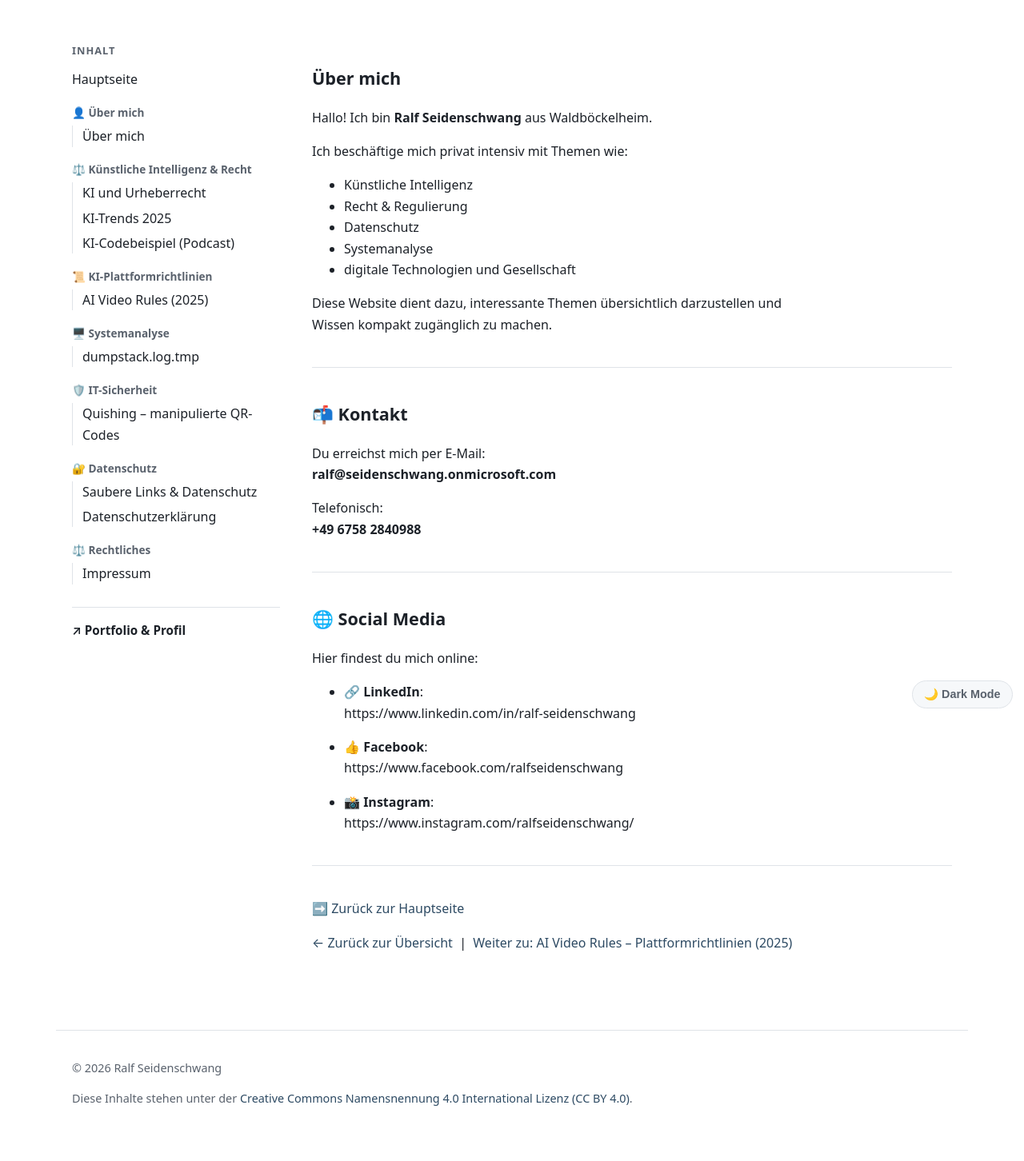
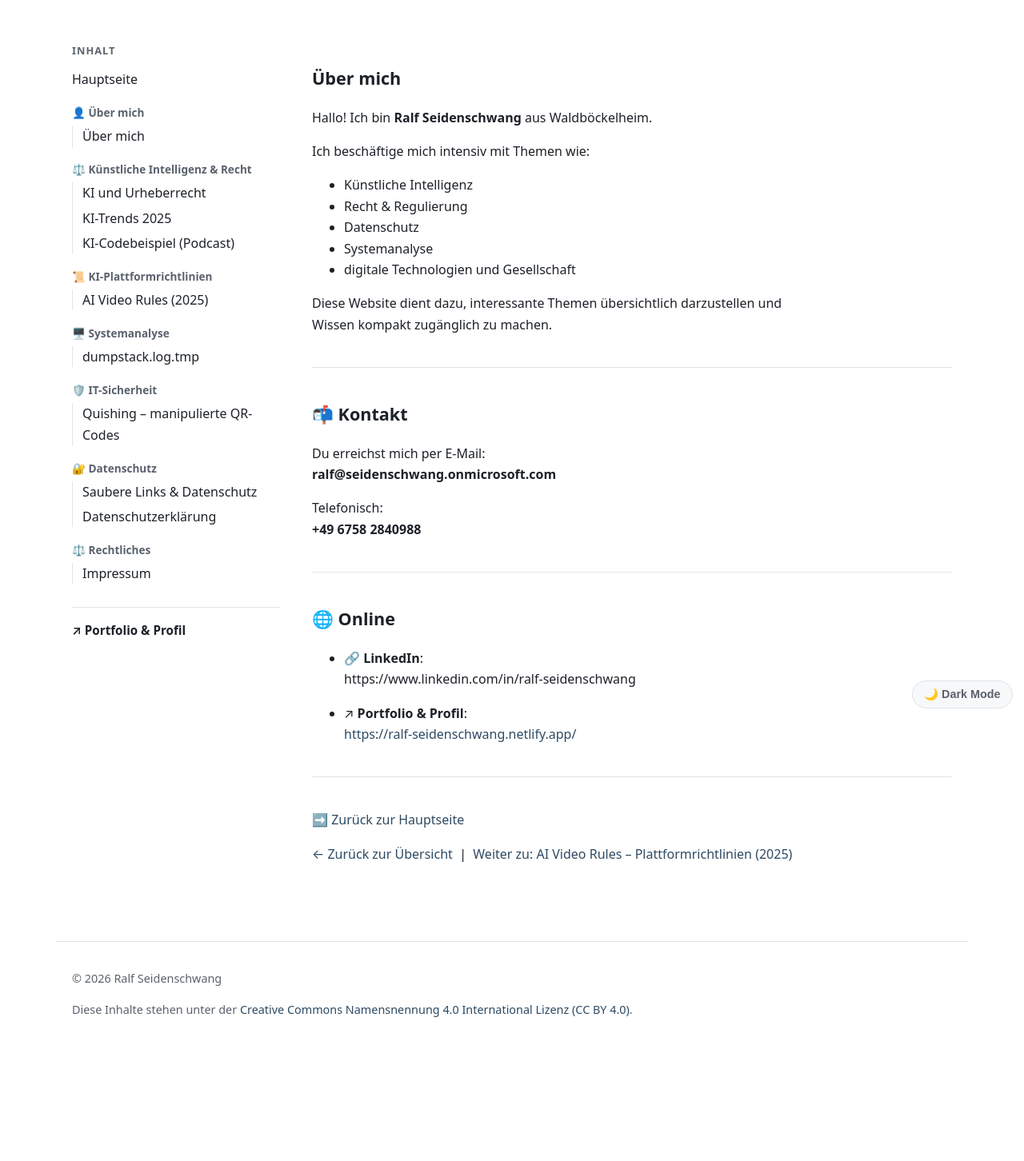
Before and after one commit to RalfSei/RalfSei.github.io, a Jekyll site: the page built from _pages/ueber-mich.md, in a window 1280 px wide. Shown: the whole page at 80% size. Built offline with Jekyll 4.4.1, drawn with Linux system fonts in a browser that asks for light colours; after the commit the page ends 1341 px from its top, so only the background shows below that.

Commit message:
Update ueber-mich.md

```diff
--- a/_pages/ueber-mich.md
+++ b/_pages/ueber-mich.md
@@ -4,7 +4,7 @@ title: "Über mich"
 permalink: /ueber-mich/
 nav: true
 nav_order: 5
-summary: "Informationen über Ralf Seidenschwang – Interessen, Tätigkeitsschwerpunkte und Social-Media-Profile."
+summary: "Informationen über Ralf Seidenschwang – Interessen, Tätigkeitsschwerpunkte und fachliche Profile."
 show_on_home: true
 ---
 
@@ -12,7 +12,7 @@ show_on_home: true
 
 Hallo! Ich bin **Ralf Seidenschwang** aus Waldböckelheim.
 
-Ich beschäftige mich privat intensiv mit Themen wie:
+Ich beschäftige mich intensiv mit Themen wie:
 
 - Künstliche Intelligenz
 - Recht & Regulierung
@@ -34,18 +34,13 @@ Telefonisch:
 
 ---
 
-## 🌐 Social Media
-
-Hier findest du mich online:
+## 🌐 Online
 
 - 🔗 **LinkedIn**:
   https://www.linkedin.com/in/ralf-seidenschwang
 
-- 👍 **Facebook**:
-  https://www.facebook.com/ralfseidenschwang
-
-- 📸 **Instagram**:
-  https://www.instagram.com/ralfseidenschwang/
+- ↗ **Portfolio & Profil**:
+  [{{ site.portfolio_url }}]({{ site.portfolio_url }})
 
 ---
 
```
